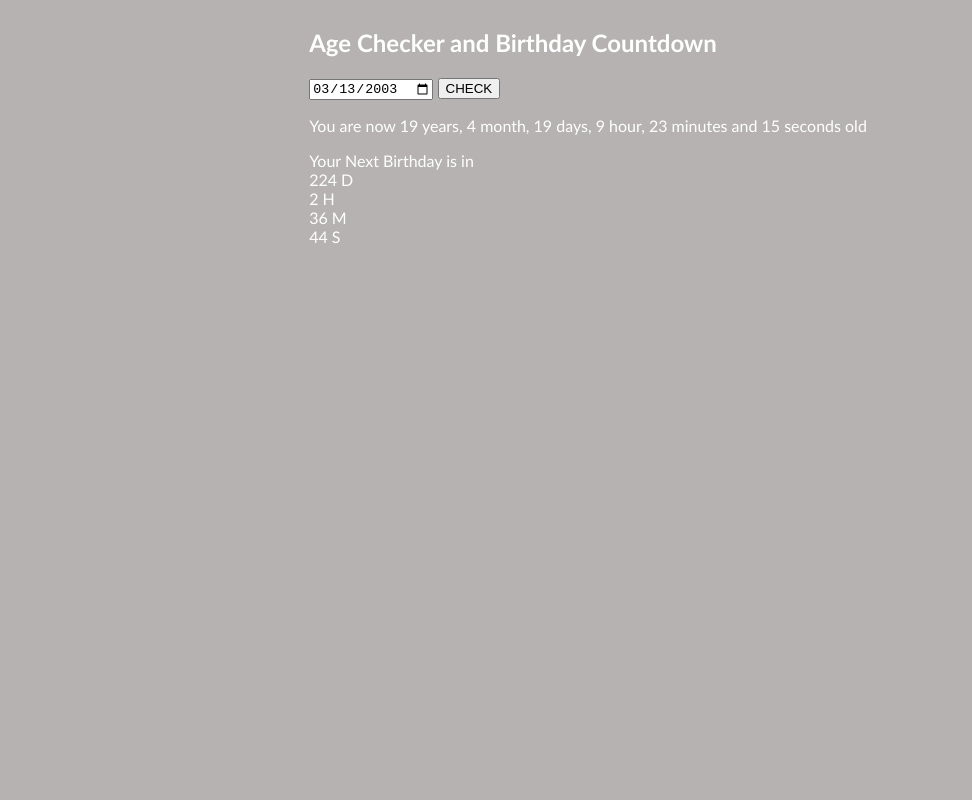
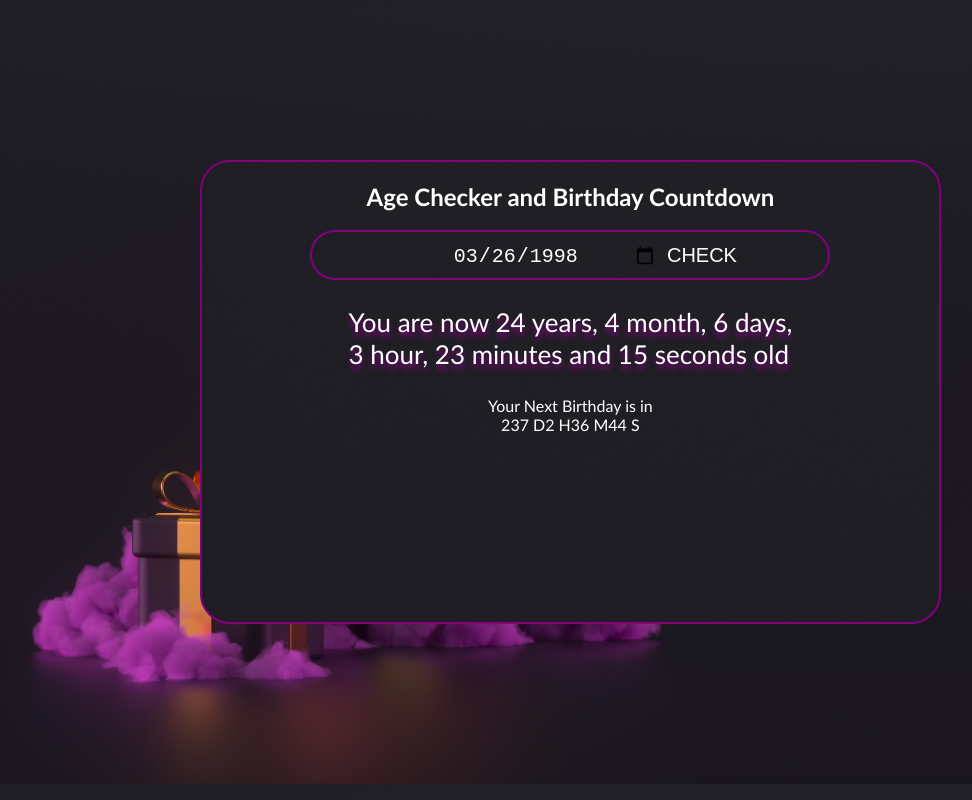
Before and after one commit to MuhammadSaad25/Birthday-countdown, a plain HTML site: page index.html in a window 1280 px wide. Both pictures are taken after a click on the button "CHECK". Shown: the whole page, without its empty margins (52-1024 px from the left). Drawn offline with Linux system fonts and the light colour scheme.

Commit message:
half styleing

```diff
--- a/app.js
+++ b/app.js
@@ -103,5 +103,5 @@ let yearOld = () => {
 
 	let ageInSecond = Math.floor(ageInMinuteReminder / 1000);
 
-	document.querySelector("#age").innerHTML = `You are now ${ageInYear} years, ${ageInMonth} month, ${ageInDay} days, ${ageInHour} hour, ${ageInMinute} minutes and ${ageInSecond} seconds old`;
+	document.querySelector("#age").innerHTML = `You are now ${ageInYear} years, ${ageInMonth} month, ${ageInDay} days, <br> ${ageInHour} hour, ${ageInMinute} minutes and ${ageInSecond} seconds old`;
 }
--- a/index.html
+++ b/index.html
@@ -12,19 +12,20 @@
 </head>
 
 <body>
-	<main data-tilt data-tilt-glare data-tilt-max-glare="0.2">
-
+    <div class="container">
       <h2 class="title">Age Checker and Birthday Countdown</h2>
 
       <form onsubmit="dateFunction(); return false" class="form">
-			<input type="date" id="dateID" placeholder="Enter your Birthday" value="2003-03-13">
+        <input type="date" id="dateID" placeholder="Enter your Birthday" value="1998-03-26">
         <button type="submit">CHECK</button>
       </form>
 
       <p id="age"></p>
 
-		<div>
+      <div class="sub_container">
         <div id="daysLeft"></div>
+
+      </div>
       <div class="timer">
         <div id="day"></div>
         <div id="hour"></div>
@@ -33,8 +34,7 @@
       </div>
     </div>
 
-	</main>
-
 </body>
 <script src="./app.js"></script>
+
 </html>
--- a/style.css
+++ b/style.css
@@ -1,9 +1,86 @@
 body {
-  background-color: rgba(31, 18, 14, 0.322);
+  background-image: url(./img/3d-gift-box-scene-with-clouds.jpg);
+  background-size: cover;
+  background-position: center;
+  /* background-color: rgba(0, 0, 0, 0.900); */
   color: white;
   font-family: "Trebuchet MS", "Lucida Sans Unicode", "Lucida Grande",
     "Lucida Sans", Arial, sans-serif;
+  height: 96vh;
+  width: 96vw;
+
   display: flex;
   justify-content: center;
   align-items: center;
 }
+
+form {
+  height: 10%;
+  width: 70%;
+  border: 2px solid purple;
+  border-radius: 30px;
+  text-align: center;
+}
+
+input {
+  text-align: center;
+  font-size: 20px;
+  overflow: hidden;
+  height: 90%;
+  width: 50%;
+  background-color: transparent;
+  border: none;
+  outline: none;
+  color: #fff;
+}
+
+button {
+  text-align: center;
+  font-size: 20px;
+  background-color: transparent;
+  height: 100%;
+  border: none;
+  outline: none;
+color: #fff;
+}
+
+button:hover {
+  border: 1px solid purple;
+  border-radius: 30px;
+  font-weight: bold;
+}
+
+#age {
+  font-size: 26px;
+  text-shadow: 0px 5px 5px purple;
+}
+
+#age:hover {
+  /* font-size: 6px; */
+  color: purple;
+  text-shadow: none;
+}
+
+.container {
+  height: 60%;
+  width: 60%;
+  background: url(./img/3d-gift-box-scene-with-clouds.jpg);
+  /* background-position: center; */
+  /* background-size: cover; */
+  border: 2px solid purple;
+  border-radius: 30px;
+  display: flex;
+  flex-direction: column;
+  /* justify-content: center; */
+  align-items: center;
+}
+
+.container:hover{
+  background-position: center;
+  background-size: cover;
+}
+
+.sub_container,
+.timer {
+  display: flex;
+}
```
Also changed, not shown: img/3d-gift-box-scene-with-clouds.jpg (added). Lines whose indentation alone changed are shown as unchanged.
